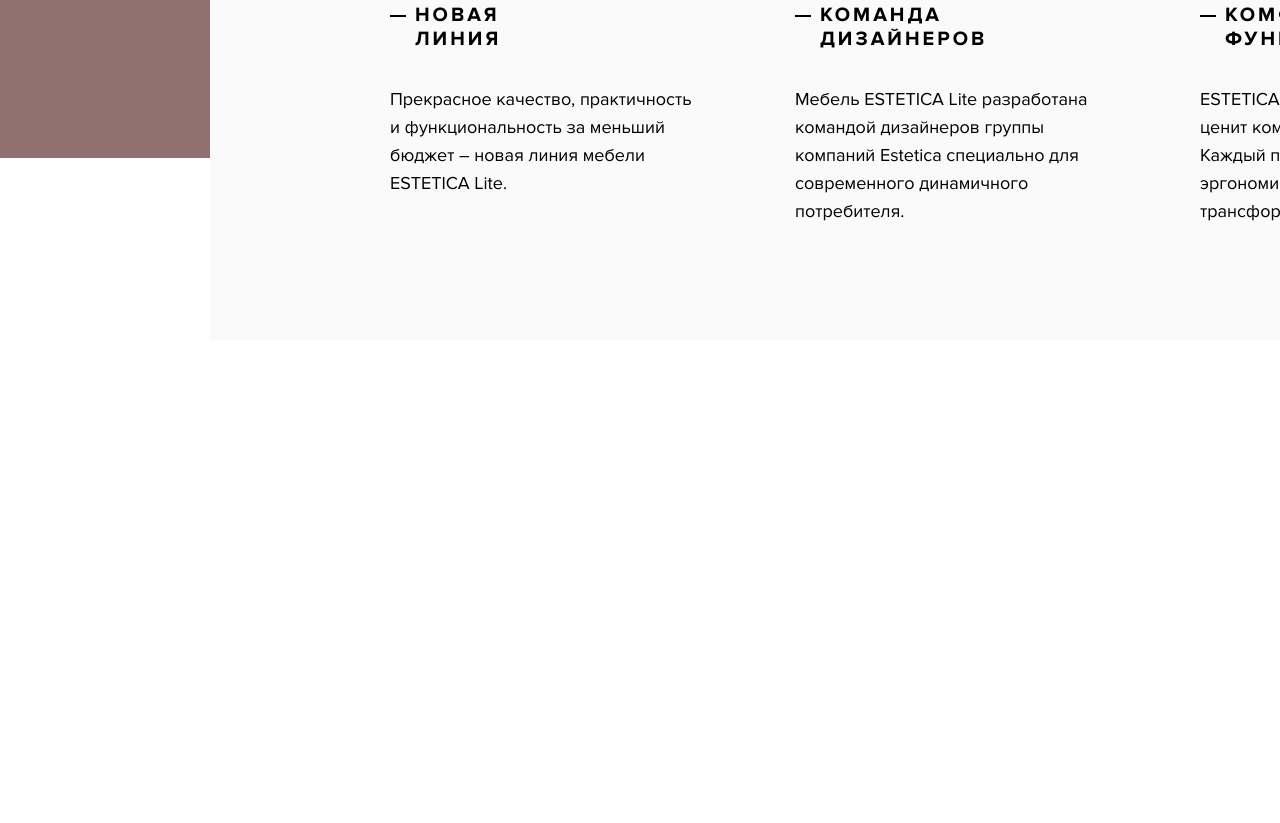
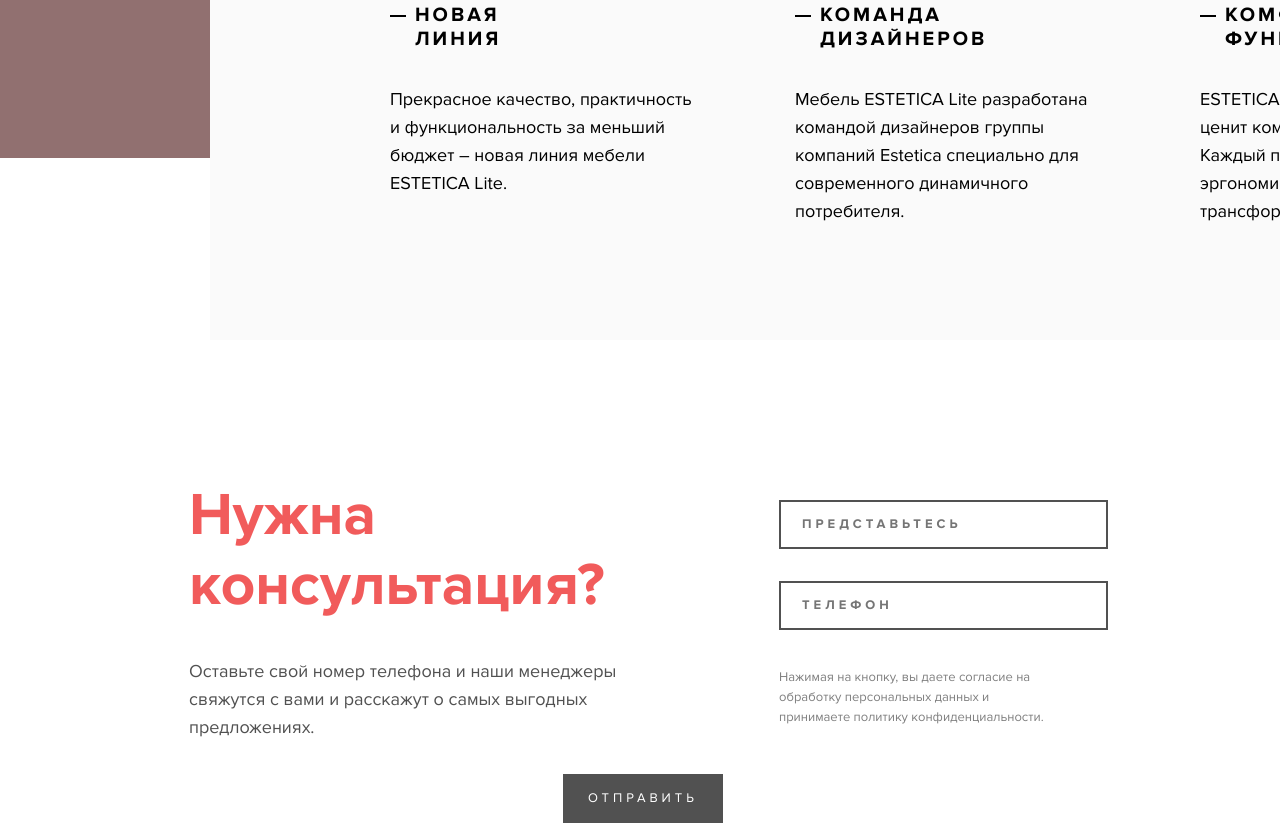
Before and after one commit to dss19/Estetica, a plain HTML site: page src/index.html in a window 1280 px wide. Shown: the part 1020-1843 px from the top of the page. Before the commit the page ends 1360 px from the top, so only its background shows below. Drawn offline with Linux system fonts and the light colour scheme.

Commit message:
закончил верстку 2х блоков

```diff
--- a/src/index.html
+++ b/src/index.html
@@ -45,9 +45,26 @@
         </div>
       </div>
     </div>
-
   </main>
   <!-- /Главный блок -->
+
+  <!-- Конультатция -->
+  <section class="advice">
+    <div class="advice-wrap">
+      <div class="advice-text">
+        <span class="advice-text__title">Нужна консультация?</span>
+        <span class="advice-text__subtitle">Оставьте свой номер телефона и наши менеджеры свяжутся с вами и расскажут о
+          самых выгодных предложениях.</span>
+      </div>
+      <form action="" class="advice-form">
+        <input type="text" class="advice-form__input" required name="username" placeholder="представьтесь">
+        <input type="tel" class="advice-form__input" required name="userphone" placeholder="телефон">
+        <span class="advice-form__polici">Нажимая на кнопку, вы даете согласие на обработку персональных данных и принимаете политику конфиденциальности.</span>
+        <input type="submit" class="advice-form__btn" value="отправить">
+      </form>
+    </div>
+  </section>
+  <!-- /Консультация -->
 
 </body>
 
--- /dev/null
+++ b/src/sass/blocks/_advice.sass
@@ -0,0 +1,53 @@
+.advice
+  display: flex
+  justify-content: center
+  padding-top: 251px
+  &-wrap
+    display: flex
+    width: 930px
+  &-text
+    width: 440px
+    padding-left: 14px
+    &__title
+      display: block
+      +bold
+      font-size: 60px
+      line-height: 70px
+      color: $red-color
+      margin-bottom: 36px
+    &__subtitle
+      font-size: 18px
+      line-height: 28px
+      color: $grey-color
+  &-form
+    position: relative
+    width: 283px
+    margin-left: 150px
+    padding-top: 19px
+    &__input
+      width: 100%
+      font-size: 13px
+      letter-spacing: 4px
+      text-transform: uppercase
+      +bold
+      padding: 15px 21px
+      margin-bottom: 32px
+      border: 2px solid #515151
+    &__polici
+      display: block
+      padding-top: 5px
+      font-size: 13px
+      line-height: 20px
+      opacity: .5
+    &__btn
+      position: absolute
+      left: -216px;
+      bottom: -82px
+      color: $main-color
+      background: $grey-color
+      text-transform: uppercase
+      border: none
+      outline: none
+      font-size: 13px
+      letter-spacing: 4px
+      padding: 17px 25px
--- a/src/sass/style.sass
+++ b/src/sass/style.sass
@@ -3,3 +3,4 @@
 @import "normalize"
 @import "interface"
 @import "blocks/main"
+@import "blocks/advice"
```
Also changed, not shown: src/css/style.css, 1 other file.
